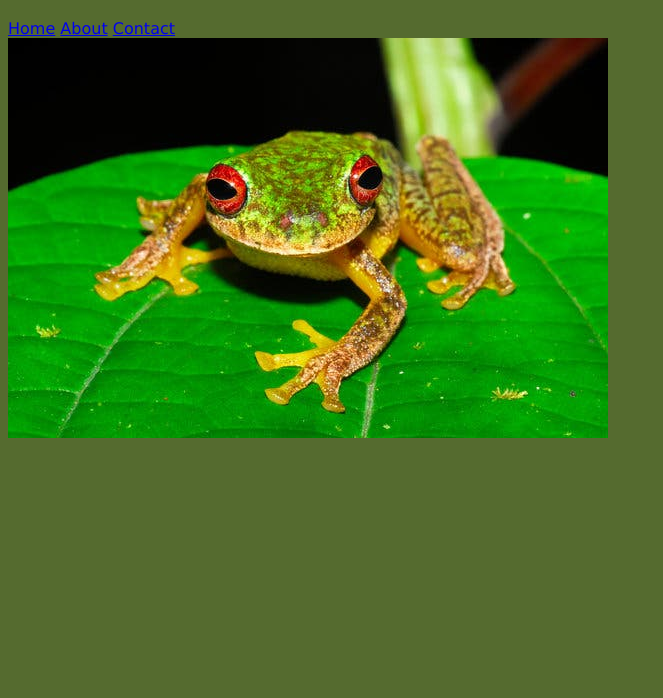
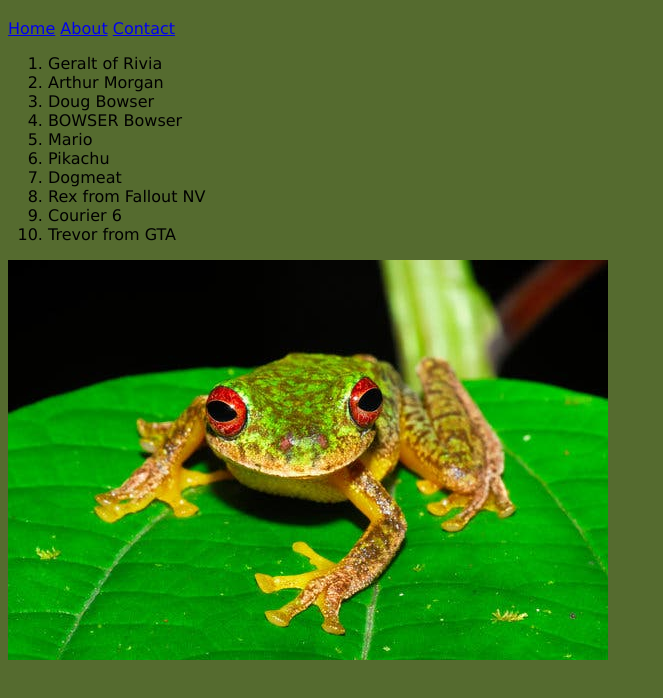
Before and after one commit to joslaflamme/staticExpressSite, a website: page Views/index.html in a window 1280 px wide. Shown: the part 62-760 px from the top of the page, without its empty margins (0-663 px from the left). Drawn offline with Linux system fonts and the light colour scheme.

Commit message:
made it up to lab 1ish

```diff
--- a/Views/index.html
+++ b/Views/index.html
@@ -16,6 +16,18 @@
             <a href="about.html">About</a>
             <a href="contact.html">Contact</a>
         </nav>
+        <ol>
+            <li>Geralt of Rivia</li>
+            <li>Arthur Morgan</li>
+            <li>Doug Bowser</li>
+            <li>BOWSER Bowser</li>
+            <li>Mario</li>
+            <li>Pikachu</li>
+            <li>Dogmeat</li>
+            <li>Rex from Fallout NV</li>
+            <li>Courier 6</li>
+            <li>Trevor from GTA</li>
+        </ol>
         <img src="images/frog.jpg" alt="test image">
     </div>
 </body>
```
Also changed, not shown: Views/about.html (+4 -0 lines), Views/contact.html (+4 -0 lines).
